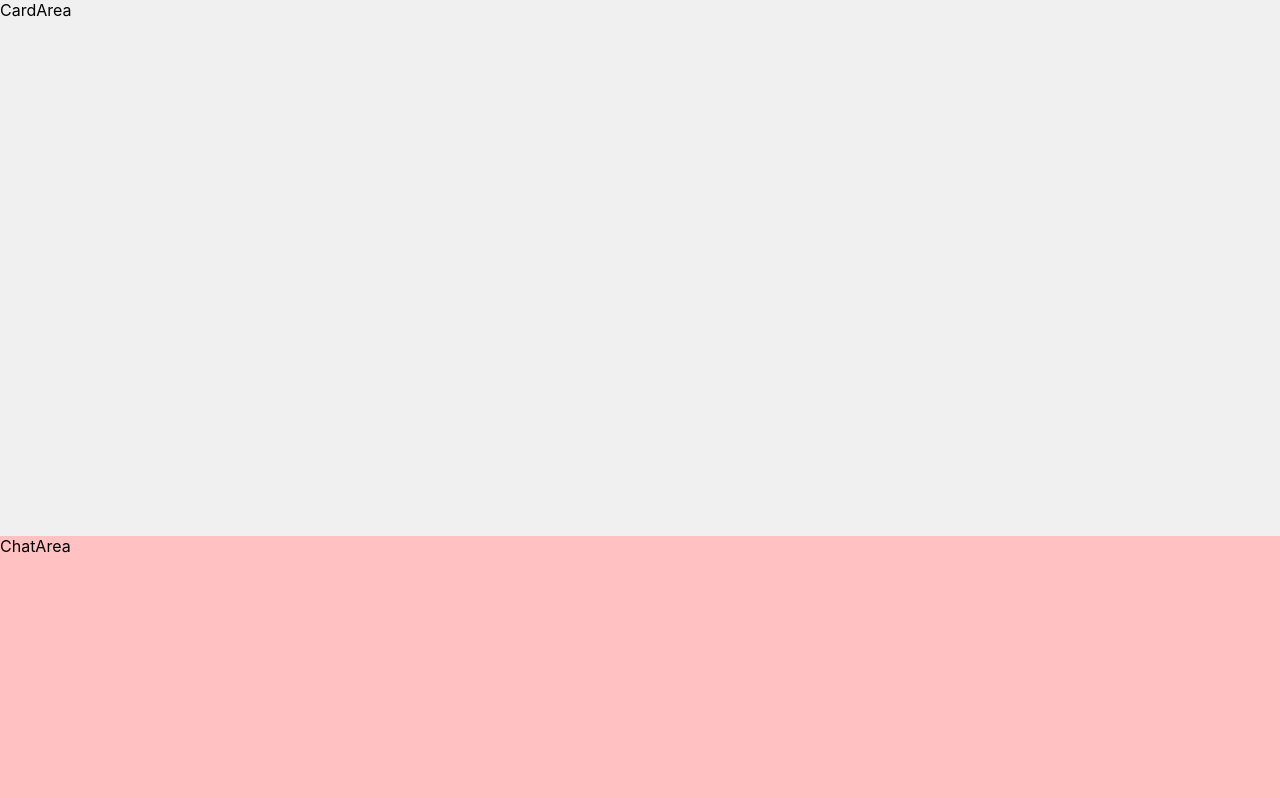
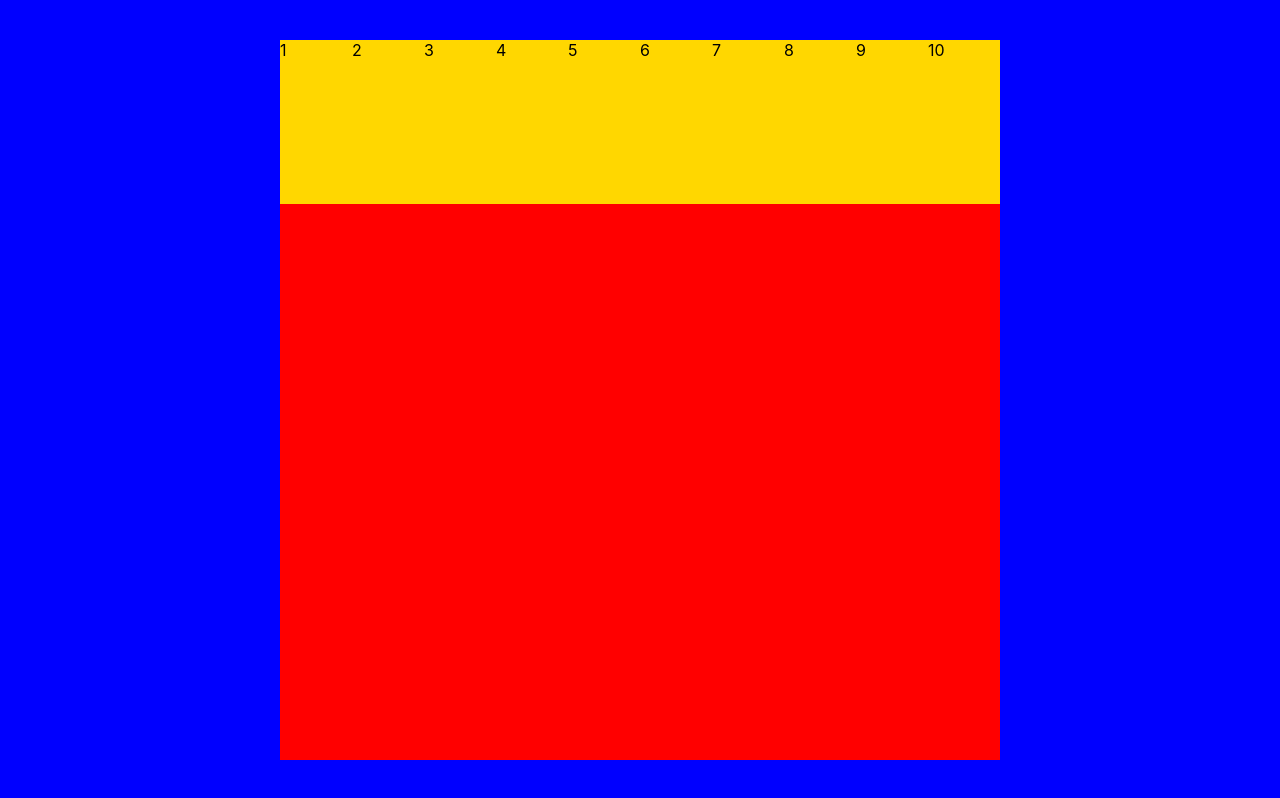
Before and after one commit to lemony452/arcana, a React (Create React App) app in the folder frontend/: page / in a window 1280 px wide. Built offline with nearby package versions, Linux system fonts and the light colour scheme.

Commit message:
feat: celtic카드 10장 div생성

```diff
--- a/frontend/src/Page/Celtic/celtic_spread.tsx
+++ b/frontend/src/Page/Celtic/celtic_spread.tsx
@@ -1,12 +1,22 @@
 import React from 'react';
-import * as celtic from './celtic_spread_style';
+import * as layer from './celtic_spread_style';
 
 function CelticSpread() {
   return (
-    <celtic.MainBox>
-      <celtic.CardArea>CardArea</celtic.CardArea>
-      <celtic.ChatArea> ChatArea</celtic.ChatArea>
-    </celtic.MainBox>
+    <layer.MainBox>
+      <layer.CelticBox>
+        <layer.CelticOne>1</layer.CelticOne>
+        <layer.CelticTwo>2</layer.CelticTwo>
+        <layer.CelticThree>3</layer.CelticThree>
+        <layer.CelticFour>4</layer.CelticFour>
+        <layer.CelticFive>5</layer.CelticFive>
+        <layer.CelticSix>6</layer.CelticSix>
+        <layer.CelticSeven>7</layer.CelticSeven>
+        <layer.CelticEight>8</layer.CelticEight>
+        <layer.CelticNine>9</layer.CelticNine>
+        <layer.CelticTen>10</layer.CelticTen>
+      </layer.CelticBox>
+    </layer.MainBox>
   );
 }
 
--- a/frontend/src/Page/Celtic/celtic_spread_style.tsx
+++ b/frontend/src/Page/Celtic/celtic_spread_style.tsx
@@ -1,19 +1,46 @@
 import styled from 'styled-components';
 
 export const MainBox = styled.div`
+  background-color: blue;
   width: 100vw;
   height: 100vh;
-  display: inline-block;
+  display: flex;
+  justify-content: center;
+  align-items: center;
 `;
 
-export const ChatArea = styled.div`
-  width: 100vw;
-  height: 33vh;
-  background-color: #ffc1c1;
+export const CelticBox = styled.div`
+  background-color: red;
+  width: 90vh;
+  height: 90vh;
+  display: flex;
 `;
 
-export const CardArea = styled.div`
-  width: 100vw;
-  height: 67vh;
-  background-color: #f0f0f0;
+// 카드 비율 3:5
+const CelticCard = styled.div`
+  background-color: gold;
+  height: 22.75%;
+  width: 13.65%;
 `;
+
+// 카드 10개
+
+export const CelticOne = styled(CelticCard)``;
+
+export const CelticTwo = styled(CelticCard)``;
+
+export const CelticThree = styled(CelticCard)``;
+
+export const CelticFour = styled(CelticCard)``;
+
+export const CelticFive = styled(CelticCard)``;
+
+export const CelticSix = styled(CelticCard)``;
+
+export const CelticSeven = styled(CelticCard)``;
+
+export const CelticEight = styled(CelticCard)``;
+
+export const CelticNine = styled(CelticCard)``;
+
+export const CelticTen = styled(CelticCard)``;
```
Also changed, not shown: frontend/src/Page/Common/area_style.tsx (added, +14 -0 lines), frontend/src/Page/Common/card_style.tsx (+5 -2 lines), frontend/src/Page/Common/dummy.md (deleted, +0 -2 lines).
